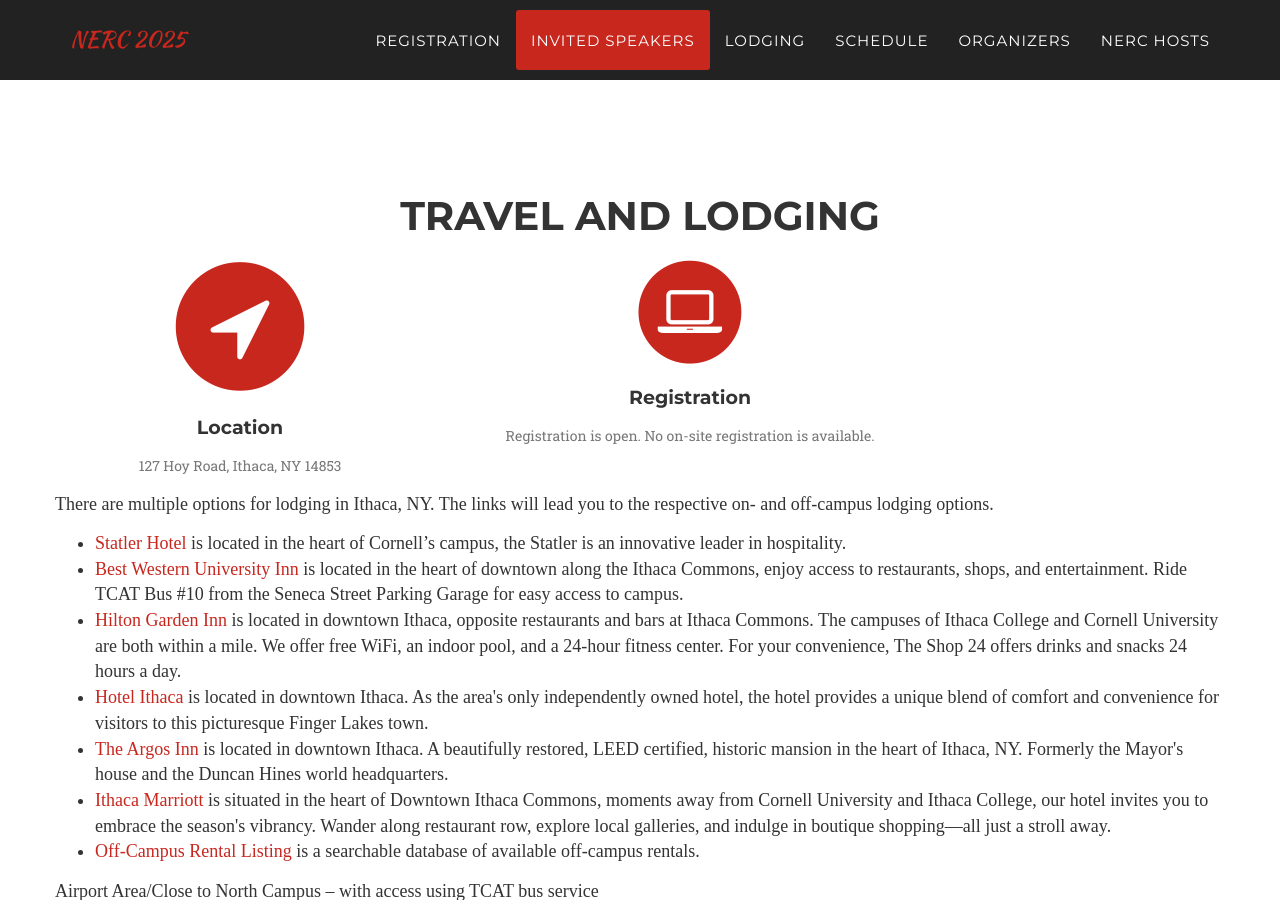
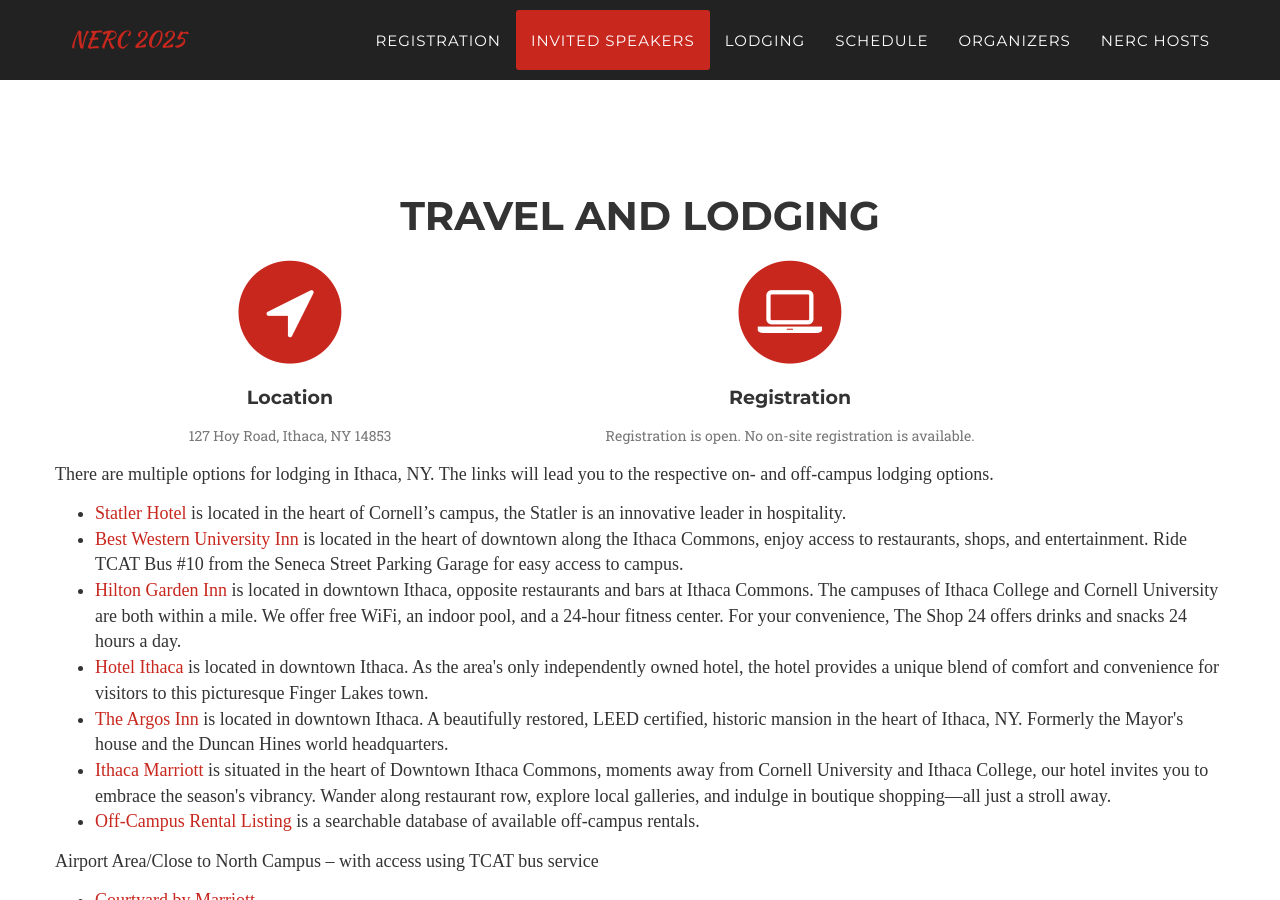
Before and after one commit to Cornell-Tech-AIRLab/cornell2025.nerc.io, a Jekyll site: the page built from index.html, in a window 1280 px wide and 900 px high, scrolled down 2609 px. Built offline with Jekyll 4.4.1, drawn with Linux system fonts in a browser that asks for light colours; some web fonts are replaced.

Commit message:
corect col-md-5

```diff
--- a/_includes/lodging.html
+++ b/_includes/lodging.html
@@ -7,8 +7,8 @@
                 </div>
 
                 <div class="row text-center">
-                    <div class="col-md-4">
-                        <span class="fa-stack fa-5x">
+                    <div class="col-md-5">
+                        <span class="fa-stack fa-4x">
                             <i class="fa fa-circle fa-stack-2x text-primary"></i>
                             <i class="fa fa-location-arrow fa-stack-1x fa-inverse"></i>
                         </span>
```
